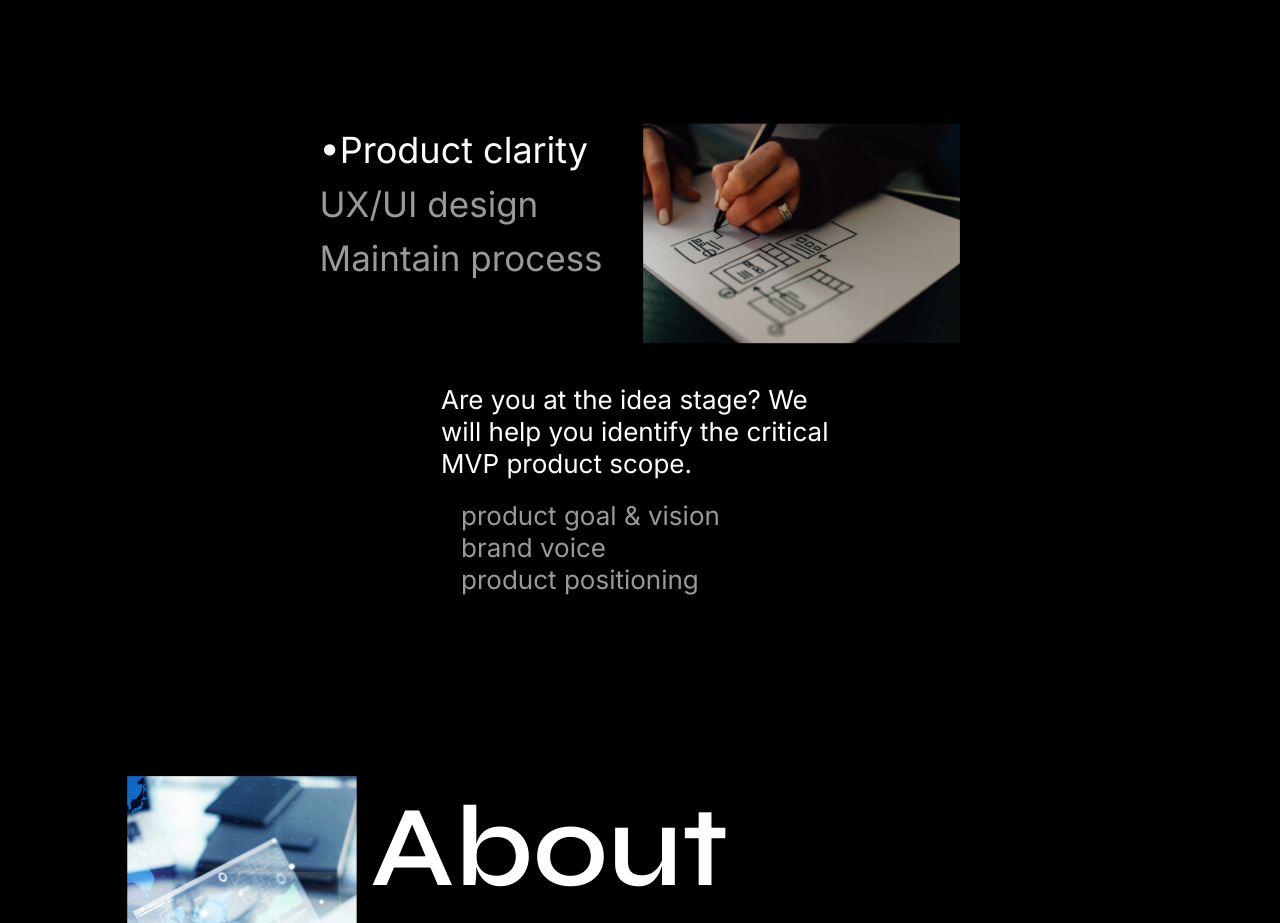
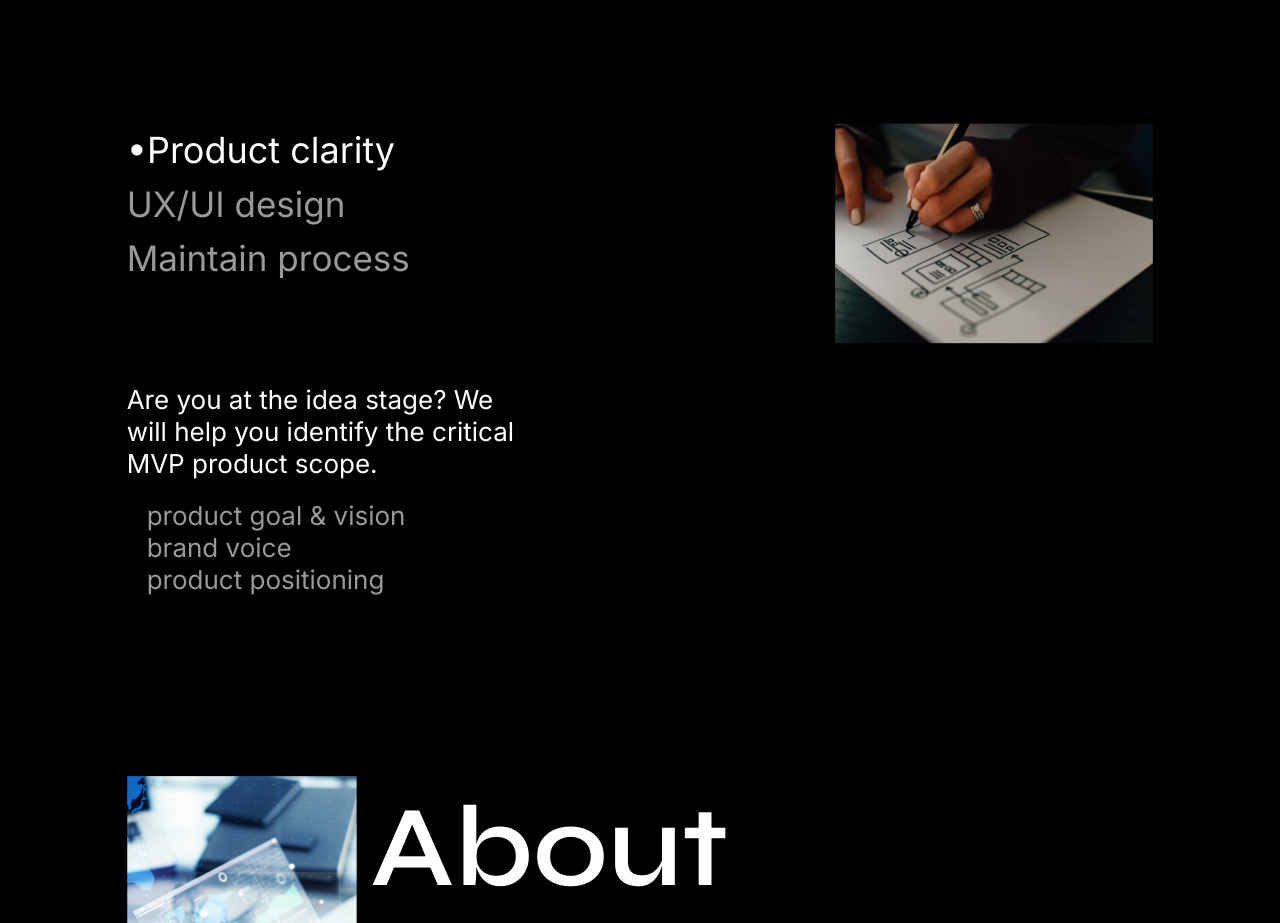
Before and after one commit to RohanClaclaws/dmsolving, a Next.js app: page / in a window 1280 px wide. Shown: the part 4600-5523 px from the top of the page. Built offline with nearby package versions, Linux system fonts and the light colour scheme.

Commit message:
home alone

```diff
--- a/src/app/layout.tsx
+++ b/src/app/layout.tsx
@@ -1,7 +1,7 @@
 import type { Metadata } from "next";
 import { Inter } from "next/font/google";
 import "./globals.css";
-import Navbar from "@/components/layout/Navbar";
+import Navbar from "@/components/layout/navbar";
 import Footer from "@/components/layout/Footer";
 
 const inter = Inter({ subsets: ["latin"] });
--- a/src/components/home/Home.tsx
+++ b/src/components/home/Home.tsx
@@ -365,14 +365,16 @@ const Home = () => {
                 <span>How can we</span>
                 <span>help you grow</span>
               </motion.div>
-              <div className="flex justify-center flex-row items-start gap-10 flex-wrap">
-                <div className="flex flex-col justify-between">
+              <div className="flex home-lg:justify-between justify-center flex-row items-start gap-10 flex-wrap">
+                <motion.div className="flex flex-col justify-between" initial={{opacity: 0, x: -200}} whileInView={{opacity: 1, x: 0}} transition={{ease: 'easeIn', duration: 0.5}}>
                   <span className="text-[36px] leading-[54px] text-white cursor-pointer">&bull;Product clarity</span>
                   <span className="font-[400] text-[35px] leading-[54px] text-[#FFFFFF99] hover:text-white cursor-pointer">UX/UI design</span>
                   <span className="font-[400] text-[35px] leading-[54px] text-[#FFFFFF99] hover:text-white cursor-pointer">Maintain process</span>
-                </div>
-                <Image src="/images/home/help.png" width={317.88} height={221.5} alt="help me" className="md:w-[317.88px] md:h-[221.5px] w-[282.56px] h-[196.89px]" />
-                <div className="max-w-[397.88px] w-full">
+                </motion.div>
+                <motion.span initial={{opacity: 0, y: 200}} whileInView={{opacity: 1, y: 0}} transition={{ease: 'easeIn', duration: 0.5}}>
+                  <Image src="/images/home/help.png" width={317.88} height={221.5} alt="help me" className="md:w-[317.88px] md:h-[221.5px] w-[282.56px] h-[196.89px]" />
+                </motion.span>
+                <motion.div className="max-w-[397.88px] w-full" initial={{opacity: 0, x: 200}} whileInView={{opacity: 1, x: 0}} transition={{ease: 'easeIn', duration: 0.5}}>
                   <span className="md:text-[26px] text-[20px] leading-[32px] font-[400] text-white">
                     Are you at the idea stage? We will help you identify the critical MVP product scope.
                   </span>
@@ -381,7 +383,7 @@ const Home = () => {
                     <span>brand voice</span>
                     <span>product positioning</span>
                   </div>
-                </div>
+                </motion.div>
               </div>
             </section>
             <div className="py-40">
@@ -393,10 +395,14 @@ const Home = () => {
                 {/** Left END */}
                 {/** Middle */}
                 <div className="flex flex-col gap-10 max-w-[618.87px] w-full z-[100]">
-                  <span className="font-[600] layout-sm:text-[115px] text-[48px] layout-sm:leading-[144px] text-white font-syne">About</span>
-                  <span className="font-[400] layout-sm:text-[26px] text-[16px] leading-[36px] text-white break-words whitespace-break-spaces">
+                  <motion.span className="font-[600] layout-sm:text-[115px] text-[48px] layout-sm:leading-[144px] text-white font-syne" initial={{opacity: 0, x: 200}}
+                  whileInView={{opacity: 1, x: 0}} transition={{ease: 'easeIn', duration: 0.5}}>
+                    About
+                  </motion.span>
+                  <motion.span className="font-[400] layout-sm:text-[26px] text-[16px] leading-[36px] text-white break-words whitespace-break-spaces"
+                  initial={{opacity: 0, x: -300}} whileInView={{opacity: 1, x: 0}} transition={{ease: 'easeIn', duration: 0.5}}>
                     Team of product and brand designers that are really passionate about digital marketing and good design. We are not just UI freaks! We advocate users for better product experience and common sense.
-                  </span>
+                  </motion.span>
                   <div className="flex gap-3 items-center">
                     <span className="text-white font-[400] text-[26px] leading-[39px]">More about us</span>
                     <Image src="/images/home/arrow_right.png" width={39} height={40} alt="right arrow" className="w-[39px] h-[40px]" />
```
